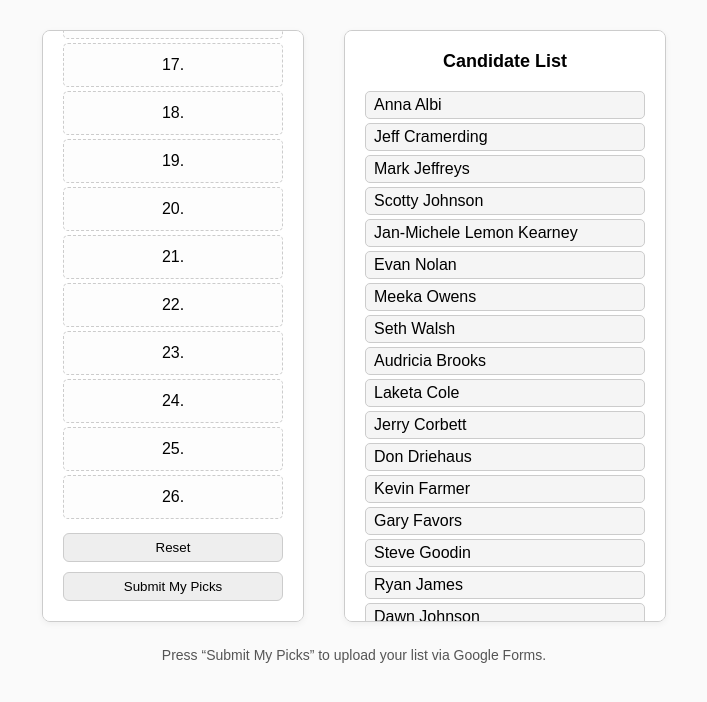
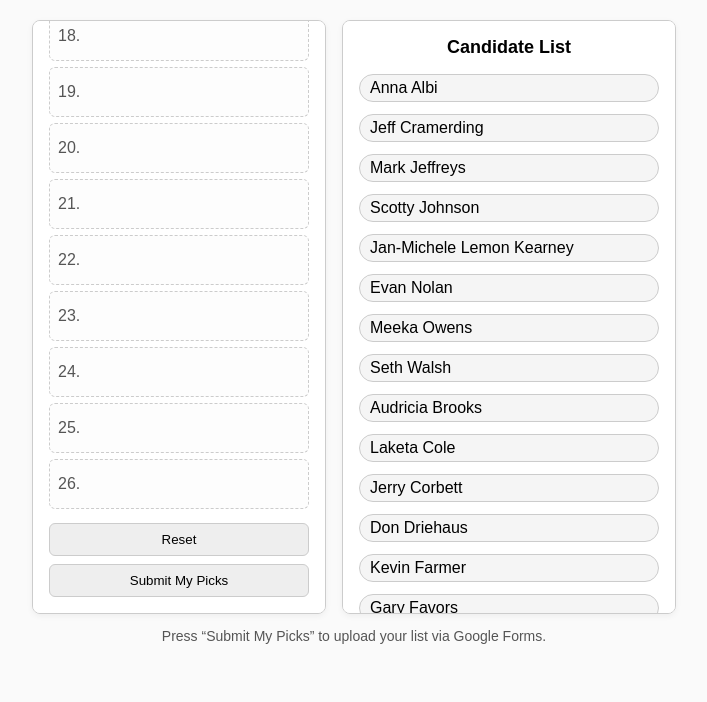
Before and after one commit to BenKelly97/Home, a plain HTML site: page Election2025.html.html in a window 1280 px wide. Both pictures are taken after a click on the button "Submit My Picks". Shown: the whole page, without its empty margins (286-993 px from the left). Drawn offline with nearby package versions, Linux system fonts and the light colour scheme.

Commit message:
Add files via upload

```diff
--- a/Election2025.html.html
+++ b/Election2025.html.html
@@ -3,63 +3,52 @@
 <head>
 <meta charset="utf-8">
 <title>Election Prediction Quiz</title>
-<meta name="viewport" content="width=device-width,initial-scale=1">
+<meta name="viewport" content="width=device-width,initial-scale=1,maximum-scale=1">
 <style>
   body{
     font-family:Arial,Helvetica,sans-serif;margin:0;background:#fafafa;
-    display:flex;flex-direction:column;align-items:center;padding:30px;
+    display:flex;flex-direction:column;align-items:center;padding:20px;
   }
-  .container{display:flex;gap:40px;}
-  .slots,.bank{
+  .container{display:flex;gap:16px;flex-wrap:wrap;justify-content:center}
+  .panel{
     background:#fff;border:1px solid #ccc;border-radius:8px;
-    box-shadow:0 2px 6px rgba(0,0,0,0.05);padding:20px;
-    display:flex;flex-direction:column;
+    box-shadow:0 2px 6px rgba(0,0,0,.05);padding:16px;display:flex;flex-direction:column
   }
-  .slots{
-    width:220px;
-    max-height:550px;
-    overflow-y:auto;
+  .slots.panel{width:260px;max-height:560px;overflow:auto}
+  .bank.panel{width:300px;max-height:560px;overflow:auto}
+  h2{margin:0 0 10px;font-size:18px;text-align:center}
+  ul{list-style:none;margin:0;padding:0}
+
+  /* Ranks list (26 rows) */
+  .ranks li{
+    border:1px dashed #ccc;border-radius:6px;background:#fdfdfd;
+    display:flex;align-items:center;justify-content:space-between;
+    padding:6px 8px;margin:6px 0;min-height:36px;gap:8px
   }
-  .bank{
-    width:280px;
-    max-height:550px;
-    overflow-y:auto;
-  }
-  h2{margin-top:0;font-size:18px;text-align:center;}
-  .slot{
-    border:1px dashed #ccc;border-radius:5px;padding:6px;margin:4px 0;
-    height:30px;display:flex;align-items:center;justify-content:center;
-    background:#fdfdfd;transition:background 0.2s;
-  }
-  .slot.over{background:#e6f0ff;}
-  .slot.locked{
-    background:linear-gradient(#fff7c2,#ffef8a);
-    border:1px solid #e0b000;
-    font-weight:bold;
-  }
+  .ranks li.locked{background:linear-gradient(#fff7c2,#ffef8a);border:1px solid #e0b000;font-weight:700}
+  .rank-num{color:#555;min-width:22px;text-align:right;margin-right:6px}
+  .slot-body{flex:1;display:flex;align-items:center;gap:6px;min-height:24px}
+
+  /* Candidate pills */
   .candidate{
-    border:1px solid #ccc;border-radius:5px;padding:4px 8px;margin:4px 0;
-    background:#f5f5f5;cursor:grab;
-  }
-  .candidate.dragging{opacity:0.5;}
-  #reset,#submit{
-    margin-top:10px;width:100%;padding:6px;border:1px solid #ccc;
-    background:#eee;border-radius:6px;cursor:pointer;
+    border:1px solid #ccc;border-radius:14px;background:#f5f5f5;
+    padding:4px 10px;white-space:nowrap;cursor:grab;touch-action:none;display:inline-block;
   }
 
-  #messageBox{
-    position:fixed;top:40px;left:50%;transform:translateX(-50%);
-    font-size:28px;font-weight:bold;opacity:0;
-    transition:opacity 0.5s ease;pointer-events:none;
-  }
-  #messageBox.show{opacity:1;}
+  /* Bank list holds candidates directly as children */
+  .bank-list{display:flex;flex-direction:column}
+  .bank-list .candidate{margin:6px 0}
 
-  /* Footer note */
-  .footer-note{
-    margin-top:25px;
-    font-size:14px;
-    color:#555;
-    text-align:center;
+  .btn{margin-top:8px;width:100%;padding:8px;border:1px solid #ccc;background:#eee;border-radius:6px;cursor:pointer}
+
+  #messageBox{position:fixed;top:16px;left:50%;transform:translateX(-50%);
+    font-size:22px;font-weight:700;opacity:0;transition:opacity .4s;pointer-events:none}
+  #messageBox.show{opacity:1}
+
+  .footer-note{margin-top:14px;font-size:14px;color:#555;text-align:center}
+
+  @media (max-width:600px){
+    .slots.panel,.bank.panel{width:100%;max-height:60vh}
   }
 </style>
 </head>
@@ -67,23 +56,25 @@
 <div id="messageBox"></div>
 
 <div class="container">
-  <div class="slots">
+  <!-- Left: Ranks -->
+  <div class="panel slots">
     <h2>Your Prediction (1–26)</h2>
-    <div id="slotsArea"></div>
-    <button id="reset">Reset</button>
-    <button id="submit">Submit My Picks</button>
+    <ul id="ranks" class="ranks"></ul>
+    <button id="reset" class="btn">Reset</button>
+    <button id="submit" class="btn">Submit My Picks</button>
   </div>
 
-  <div class="bank">
+  <!-- Right: Bank -->
+  <div class="panel bank">
     <h2>Candidate List</h2>
-    <div id="bankArea"></div>
+    <ul id="bank" class="bank-list"></ul>
   </div>
 </div>
 
 <p class="footer-note">Press “Submit My Picks” to upload your list via Google Forms.</p>
 
+<script src="https://cdn.jsdelivr.net/npm/sortablejs@1.15.2/Sortable.min.js"></script>
 <script>
-// ----- Candidate list -----
 const candidates = [
   "Anna Albi","Jeff Cramerding","Mark Jeffreys","Scotty Johnson",
   "Jan-Michele Lemon Kearney","Evan Nolan","Meeka Owens","Seth Walsh",
@@ -94,102 +85,105 @@ const candidates = [
   "Christopher Smitherman","Donald Washington","Aaron Weiner"
 ];
 
-const msgBox = document.getElementById('messageBox');
-const slotsArea=document.getElementById('slotsArea');
-const bankArea=document.getElementById('bankArea');
+const ranksUl = document.getElementById('ranks');
+const bankUl  = document.getElementById('bank');
+const msgBox  = document.getElementById('messageBox');
+const GROUP   = { name: 'preds', pull: true, put: true }; // real moves, no clones
 
-// Create 26 numbered slots
-for(let i=1;i<=26;i++){
-  const div=document.createElement('div');
-  div.className='slot';
-  div.dataset.rank=i;
-  div.textContent=i+'.';
-  if(i<=9) div.classList.add('locked');
-  slotsArea.appendChild(div);
+// Build 26 rank rows with slot-body
+for (let i = 1; i <= 26; i++) {
+  const row = document.createElement('li');
+  if (i <= 9) row.classList.add('locked');
+  row.dataset.rank = i;
+
+  const num = document.createElement('span');
+  num.className = 'rank-num';
+  num.textContent = i + '.';
+
+  const slotBody = document.createElement('div');
+  slotBody.className = 'slot-body';
+
+  row.appendChild(num);
+  row.appendChild(slotBody);
+  ranksUl.appendChild(row);
+
+  // Make each slot-body a Sortable container
+  new Sortable(slotBody, {
+    group: GROUP,
+    draggable: '.candidate',
+    sort: false,
+    animation: 150,
+    onAdd: (evt) => {
+      enforceSingle(slotBody, evt.item);
+      signal(row);
+    }
+  });
 }
 
-// Create draggable candidates
-candidates.forEach(name=>{
-  const div=document.createElement('div');
-  div.className='candidate';
-  div.textContent=name;
-  div.draggable=true;
-  bankArea.appendChild(div);
+// Populate bank with real, movable candidates (no li wrappers)
+for (const name of candidates) {
+  const pill = document.createElement('span');
+  pill.className = 'candidate';
+  pill.textContent = name;
+  bankUl.appendChild(pill);
+}
+
+// Sortable for bank — same group, real moves
+new Sortable(bankUl, {
+  group: GROUP,
+  draggable: '.candidate',
+  sort: false,
+  animation: 150
 });
 
-// ----- Drag & Drop -----
-let dragged=null;
-document.addEventListener('dragstart',e=>{
-  if(e.target.classList.contains('candidate')){
-    dragged=e.target;
-    e.target.classList.add('dragging');
+// Ensure one candidate per slot; send any existing back to bank
+function enforceSingle(slotBody, incomingPill) {
+  const existing = slotBody.querySelector('.candidate');
+  if (existing && existing !== incomingPill) {
+    bankUl.appendChild(existing);
   }
-});
-document.addEventListener('dragend',e=>{
-  if(e.target.classList.contains('candidate')){
-    e.target.classList.remove('dragging');
+  slotBody.appendChild(incomingPill);
 }
-});
-document.addEventListener('dragover',e=>{
-  if(e.target.classList.contains('slot')) e.preventDefault();
-});
-document.addEventListener('dragenter',e=>{
-  if(e.target.classList.contains('slot')) e.target.classList.add('over');
-});
-document.addEventListener('dragleave',e=>{
-  if(e.target.classList.contains('slot')) e.target.classList.remove('over');
-});
-document.addEventListener('drop',e=>{
-  if(e.target.classList.contains('slot')){
-    e.preventDefault();
-    e.target.classList.remove('over');
-    if(dragged){
-      if(e.target.querySelector('.candidate')){
-        bankArea.appendChild(e.target.querySelector('.candidate'));
-      }
-      e.target.textContent = e.target.dataset.rank + '. ';
-      e.target.appendChild(dragged);
 
-      const rank = parseInt(e.target.dataset.rank);
-      if(rank <= 9) showMessage("I win!", "#28a745");
+// Show “I win” / “Oh no I lost!”
+function signal(row) {
+  const rank = parseInt(row.dataset.rank, 10);
+  if (rank <= 9) showMessage("I win!", "#28a745");
   else showMessage("Oh no I lost!", "#d9534f");
 }
+
+function showMessage(text, color) {
+  msgBox.textContent = text;
+  msgBox.style.color = color;
+  msgBox.classList.add('show');
+  setTimeout(() => msgBox.classList.remove('show'), 900);
+}
+
+// Click-to-remove: move back to bank
+document.addEventListener('click', (e) => {
+  const pill = e.target.closest('.candidate');
+  if (!pill) return;
+  const slotBody = pill.parentElement;
+  if (slotBody && slotBody.classList.contains('slot-body')) {
+    bankUl.appendChild(pill);
   }
 });
 
-// ----- Message -----
-function showMessage(text,color){
-  msgBox.textContent=text;
-  msgBox.style.color=color;
-  msgBox.classList.add('show');
-  setTimeout(()=>msgBox.classList.remove('show'),1000);
-}
-
-// ----- Click-to-remove -----
-document.addEventListener('click',e=>{
-  if(e.target.classList.contains('candidate') && e.target.parentElement.classList.contains('slot')){
-    const slot=e.target.parentElement;
-    bankArea.appendChild(e.target);
-    slot.textContent=slot.dataset.rank+'.';
-  }
-});
-
-// ----- Reset -----
-document.getElementById('reset').onclick=()=>{
-  document.querySelectorAll('.slot .candidate').forEach(c=>bankArea.appendChild(c));
-  document.querySelectorAll('.slot').forEach(s=>s.textContent=s.dataset.rank+'.');
+// Reset
+document.getElementById('reset').onclick = () => {
+  document.querySelectorAll('.slot-body .candidate').forEach(p => bankUl.appendChild(p));
 };
 
-// ----- Submit to Google Form -----
+// Submit to Google Form (one candidate per line)
 const formURL = "https://docs.google.com/forms/d/e/1FAIpQLSdNiSyMjsEWg62XTa3hXsJrYzHLe9mAsF2AUZWP-LAqEv9atg/viewform?usp=pp_url&entry.366340186=";
-document.getElementById('submit').onclick = ()=>{
-  const order = Array.from(document.querySelectorAll('.slot'))
-    .map((s,i)=>{
-      const candidate = s.querySelector('.candidate') ? s.querySelector('.candidate').textContent : "";
-      return `${i+1}. ${candidate}`;
-    })
-    .join("\n");
-  window.open(formURL + encodeURIComponent(order), "_blank");
+document.getElementById('submit').onclick = () => {
+  const lines = [];
+  document.querySelectorAll('#ranks > li').forEach((row, idx) => {
+    const pill = row.querySelector('.slot-body .candidate');
+    lines.push(`${idx+1}. ${pill ? pill.textContent : ""}`);
+  });
+  const payload = lines.join("\n");
+  window.open(formURL + encodeURIComponent(payload), "_blank");
 };
 </script>
 </body>
```
Lines whose indentation alone changed are shown as unchanged.
